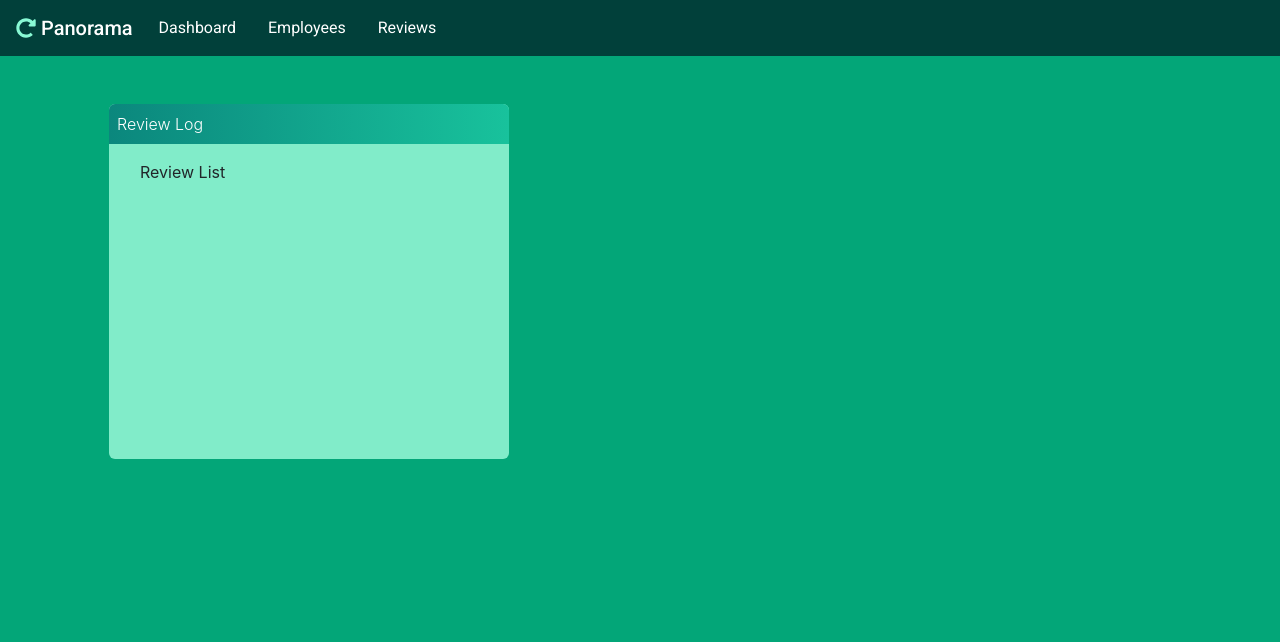
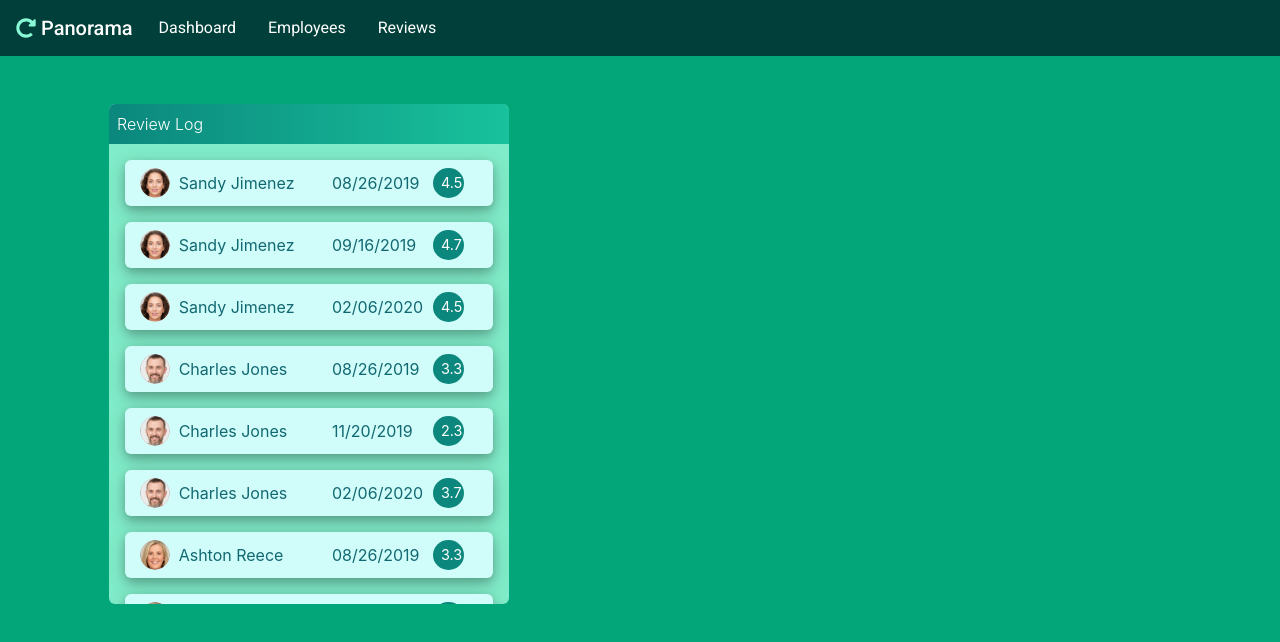
Before and after one commit to casey-cook/panorama-app, a React (Create React App) app: page /reviews in a window 1280 px wide. Shown: the top 642 px of the page. Built offline with nearby package versions, Linux system fonts and the light colour scheme.

Commit message:
Full Review list rendering properly, adding qualitative notes to data next

```diff
--- a/src/components/Reviews/index.js
+++ b/src/components/Reviews/index.js
@@ -1,6 +1,7 @@
 import React, { Component } from 'react';
 import Navigation from '../Nav/index';
 import ReviewsCompletedList from '../ReviewsCompletedList';
+
 
 class Reviews extends Component {
 
@@ -11,7 +12,7 @@ class Reviews extends Component {
         <div className="container">
           <div className="row mt-5">
             <div className="col">
-              <ReviewsCompletedList employees={this.employees}/>
+              <ReviewsCompletedList employees={this.props.employees}/>
             </div>
           </div>
         </div>
--- /dev/null
+++ b/src/components/ReviewsCompletedList/ReviewList/index.js
@@ -0,0 +1,55 @@
+import React from 'react';
+
+const empRowStyle = {
+	backgroundColor: '#d0fdf9',
+  minWidth: 100,
+	borderRadius: 6,
+	boxShadow: '0 4px 8px 0 rgba(0, 0, 0, 0.2), 0 6px 20px 0 rgba(0, 0, 0, 0.19)',
+	color: '#126872',
+};
+
+const scoreStyle = {
+	borderRadius: '50%',
+	backgroundColor: '#0b877d',
+	minWidth: 25,
+	minHeight: 30,
+	color: 'white',
+  fontSize: '.9em',
+};
+
+const imageStyle = {
+	borderRadius: 50,
+};
+
+function ReviewList({employees}) {
+
+  console.log(employees);
+
+
+  return employees.employees.map((employee) => (
+      employee.reviews.map(review=>(
+        <div
+        className='row pt-2 pb-2 mb-3'
+        style={empRowStyle}
+      >
+        <div className='col-1'>
+          <img
+            style={imageStyle}
+            alt='profile-pic'
+            className='my-auto'
+            height='30'
+            src={employee.photo}
+          />
+        </div>
+        <div className='col-5 ml-2 my-auto'>{employee.name}</div>
+        <div className='col-3 my-auto'>{review.date.month}/{review.date.day}/{review.date.year}</div>
+        <div style={scoreStyle} className='col-1 ml-4 pl-2 pt-1 my-auto'>{((review.scores[0]+review.scores[1]+review.scores[2])/3).toFixed(1)}</div>
+      </div>
+      ))
+
+));
+
+}
+
+
+export default ReviewList;
--- a/src/components/ReviewsCompletedList/index.js
+++ b/src/components/ReviewsCompletedList/index.js
@@ -1,11 +1,13 @@
 import React from 'react';
+import ReviewList from './ReviewList';
 
 const windowStyle2 = {
-	minHeight: 355,
+	maxHeight: 500,
 	backgroundColor: '#81ecc9',
 	maxWidth: 400,
-	minWidth: 400,
-	borderRadius: 6,
+  minWidth: 400,
+  borderRadius: 6,
+  overflowY:'auto'
 };
 
 const headingStyle = {
@@ -15,15 +17,18 @@ const headingStyle = {
 };
 
 
+
+
+
 function ReviewsCompletedList(employees) {
   return(
-      <div style={windowStyle2} className='ml-4 mb-4'>
+      <div style={windowStyle2} className='ml-4 mb-4 hideMe'>
         <div style={headingStyle}>
           <p className='wHeading p-2 mb-0'>Review Log</p>
         </div>
-        <div className='m-3'>
+        <div className='m-3' >
           <div className='container'>
-            Review List
+            <ReviewList employees={employees}/>
           </div>
         </div>
       </div>
--- a/src/index.css
+++ b/src/index.css
@@ -33,3 +33,13 @@
     display: none;
   }
 }
+
+/*Hide Scrollbars baby*/
+.hideMe::-webkit-scrollbar {
+  display: none;
+}
+
+/* Hide scrollbar for IE and Edge */
+.hideMe {
+  -ms-overflow-style: none;
+}
```
